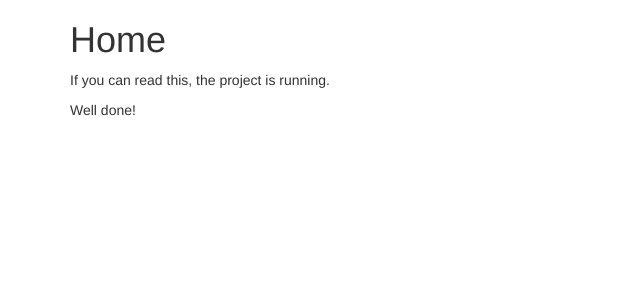
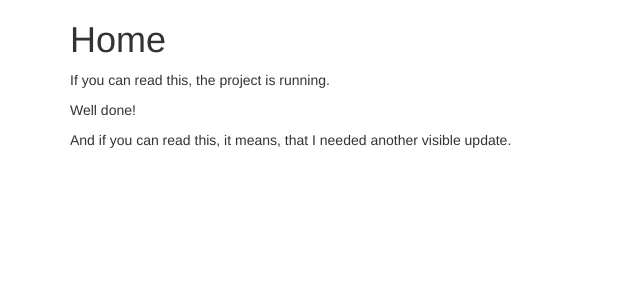
Before and after one commit to bitlabstudio/django-docker-aws, a Django app: page / in a window 1280 px wide. Shown: the top 300 px of the page, without its empty margins (0-640 px from the left). Run offline with Django 3.2, Linux system fonts and the light colour scheme; some libraries are stand-ins or nearby versions.

Commit message:
Made another visible update

```diff
--- a/templates/home.html
+++ b/templates/home.html
@@ -27,6 +27,7 @@
           <h1>Home</h1>
           <p>If you can read this, the project is running.</p>
           <p>Well done!</p>
+          <p>And if you can read this, it means, that I needed another visible update.</p>
         </div>
       </div>
     </div>
```
